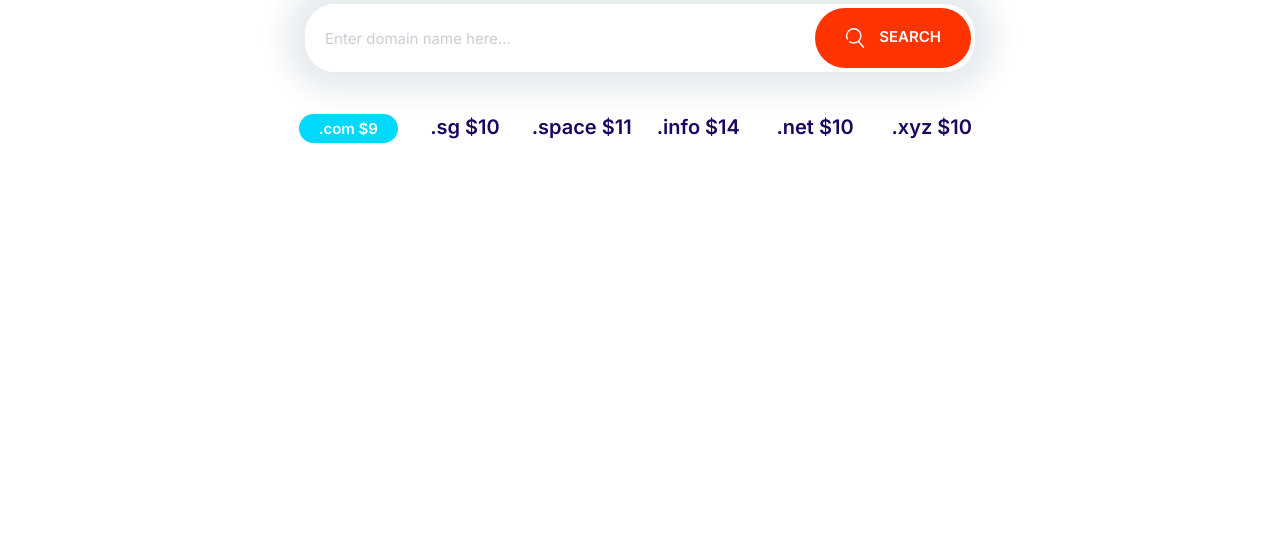
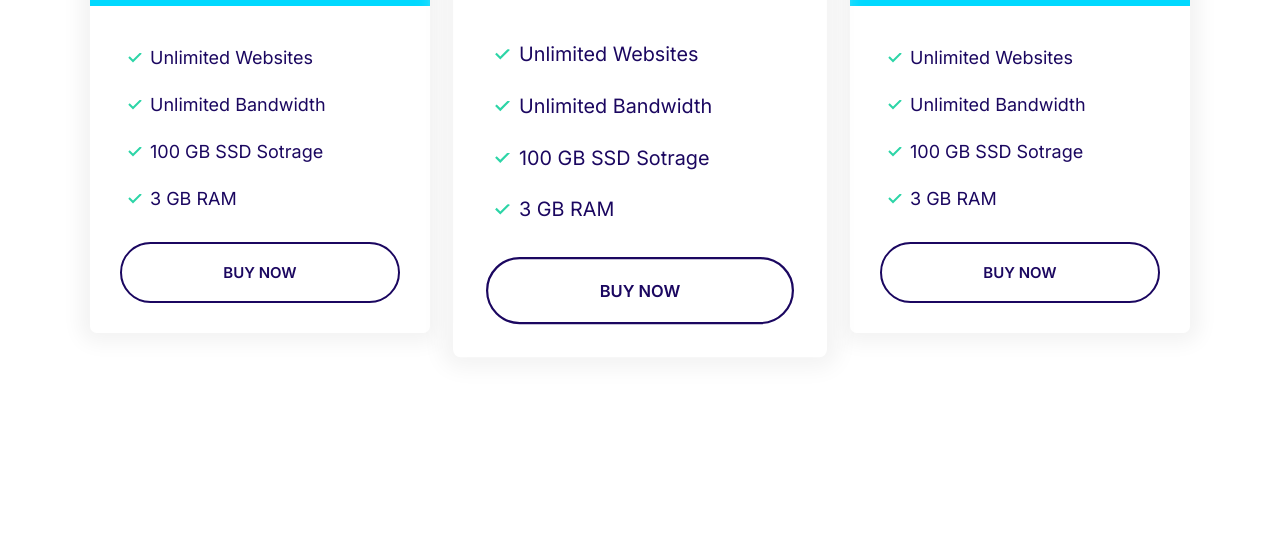
Before and after one commit to SaidShahAhmadi/Shahify1, a plain HTML site: page index.html in a window 1280 px wide. Shown: the part 260-800 px from the top of the page. Drawn offline with Linux system fonts and the light colour scheme.

Commit message:
build Plans Block

```diff
--- a/css/styles.css
+++ b/css/styles.css
@@ -325,11 +325,18 @@ a {
   color: #fff;
 }
 
+.card--primary .badge--primary {
+  background: #126de4;
+}
 .card--secondary .badge--secondary {
   background: #02cdf1;
 }
 
 /* Plans */
+.plan {
+  transition: transform 0.2s ease-out;
+}
+
 .plan__name {
   color: #fff;
   margin: 0;
@@ -359,6 +366,10 @@ a {
   margin-bottom: 2rem;
 }
 
+.plan--popular {
+  transform: scale(1.1);
+}
+
 .plan--popular .card__header {
   position: relative;
 }
@@ -370,6 +381,14 @@ a {
   position: absolute;
   top: -6px;
   right: 5%;
+}
+
+.plan:hover {
+  transform: scale(1.05);
+}
+
+.plan--popular:hover {
+  transform: scale(1.15);
 }
 
 @media screen and (min-width: 1024px) {
@@ -732,3 +751,13 @@ a {
     grid-template-columns: repeat(auto-fit, minmax(10rem, 1fr));
   }
 }
+
+/* Plans block */
+.block-plans .grid {
+  gap: 8rem 4rem;
+}
+
+.block-plans .card {
+  max-width: 500px;
+  margin: 0 auto;
+}
--- a/index.html
+++ b/index.html
@@ -13,36 +13,69 @@
     <link rel="stylesheet" href="css/styles.css" />
   </head>
   <body style="padding: 5rem">
-    <section class="block container block-domain">
-      <header class="block__header">
-        <h2>Starting at $9 per month</h2>
-        <p>
-          Lorem, ipsum dolor sit amet consectetur adipisicing elit. Eius,
-          deleniti.
-        </p>
-      </header>
-      <div class="input-group">
-        <input
-          type="text"
-          class="input"
-          placeholder="Enter domain name here..."
-        />
-        <button class="btn btn--accent">
-          <svg class="icon icon--white">
-            <use xlink:href="images/sprite.svg#search"></use>
-          </svg>
-          Search
-        </button>
+    <section class="block container block-plans">
+      <div class="grid grid--1x3">
+        <div class="plan">
+          <div class="card card--secondary">
+            <header class="card__header">
+              <h3 class="plan__name">Entry</h3>
+              <span class="plan__price">$14</span>
+              <span class="plan__billing-cycle">/month</span>
+              <span class="badge badge--secondary badge--small">10% OFF</span>
+              <span class="plan__description">East start on the cloud</span>
+            </header>
+            <div class="card__body">
+              <ul class="list list--tick">
+                <li class="list__item">Unlimited Websites</li>
+                <li class="list__item">Unlimited Bandwidth</li>
+                <li class="list__item">100 GB SSD Sotrage</li>
+                <li class="list__item">3 GB RAM</li>
+              </ul>
+              <button class="btn btn--outline btn--block">Buy Now</button>
+            </div>
+          </div>
+        </div>
+        <div class="plan plan--popular">
+          <div class="card card--primary">
+            <header class="card__header">
+              <h3 class="plan__name">Entry</h3>
+              <span class="plan__price">$14</span>
+              <span class="plan__billing-cycle">/month</span>
+              <span class="badge badge--primary badge--small">10% OFF</span>
+              <span class="plan__description">East start on the cloud</span>
+            </header>
+            <div class="card__body">
+              <ul class="list list--tick">
+                <li class="list__item">Unlimited Websites</li>
+                <li class="list__item">Unlimited Bandwidth</li>
+                <li class="list__item">100 GB SSD Sotrage</li>
+                <li class="list__item">3 GB RAM</li>
+              </ul>
+              <button class="btn btn--outline btn--block">Buy Now</button>
+            </div>
+          </div>
+        </div>
+        <div class="plan">
+          <div class="card card--secondary">
+            <header class="card__header">
+              <h3 class="plan__name">Entry</h3>
+              <span class="plan__price">$14</span>
+              <span class="plan__billing-cycle">/month</span>
+              <span class="badge badge--secondary badge--small">10% OFF</span>
+              <span class="plan__description">East start on the cloud</span>
+            </header>
+            <div class="card__body">
+              <ul class="list list--tick">
+                <li class="list__item">Unlimited Websites</li>
+                <li class="list__item">Unlimited Bandwidth</li>
+                <li class="list__item">100 GB SSD Sotrage</li>
+                <li class="list__item">3 GB RAM</li>
+              </ul>
+              <button class="btn btn--outline btn--block">Buy Now</button>
+            </div>
+          </div>
+        </div>
       </div>
-
-      <ul class="list block-domain__prices">
-        <li><span class="badge badge--secondary">.com $9</span></li>
-        <li>.sg $10</li>
-        <li>.space $11</li>
-        <li>.info $14</li>
-        <li>.net $10</li>
-        <li>.xyz $10</li>
-      </ul>
     </section>
 
     <script src="./js/main.js"></script>
```
